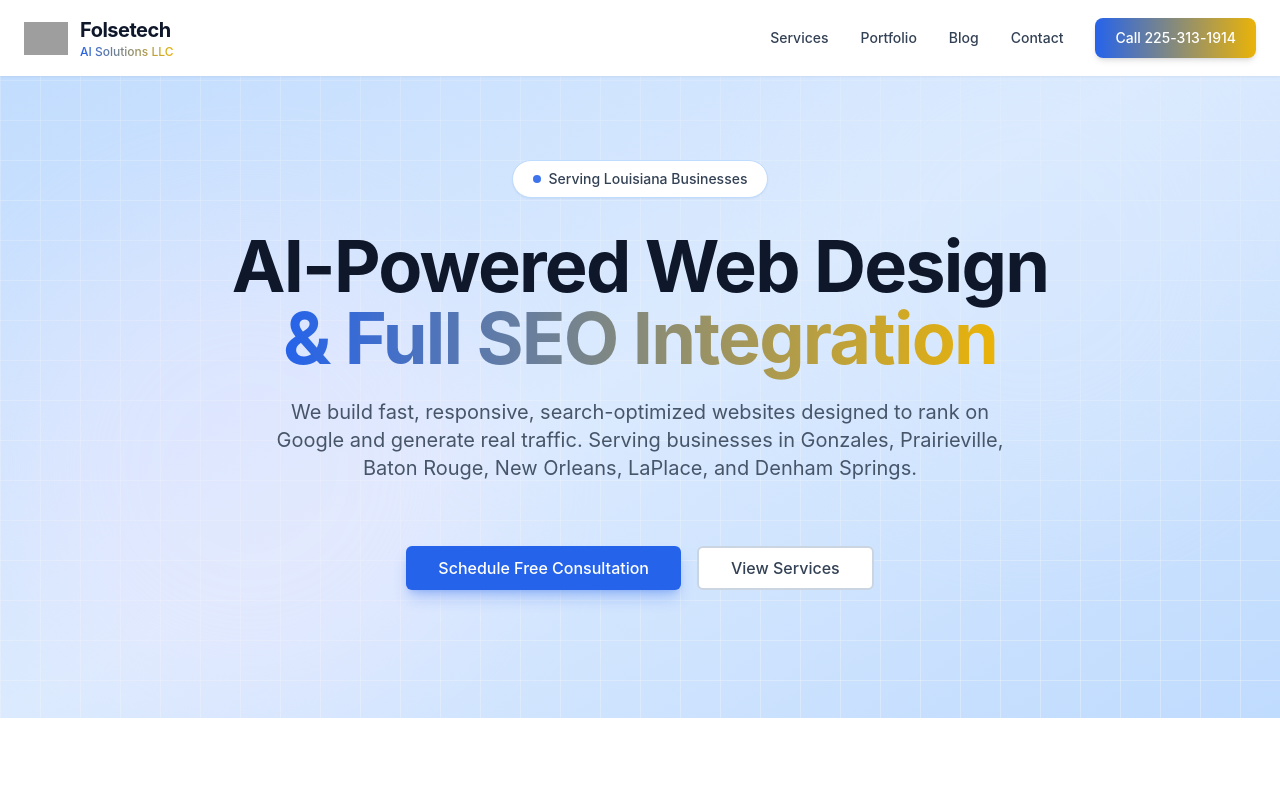
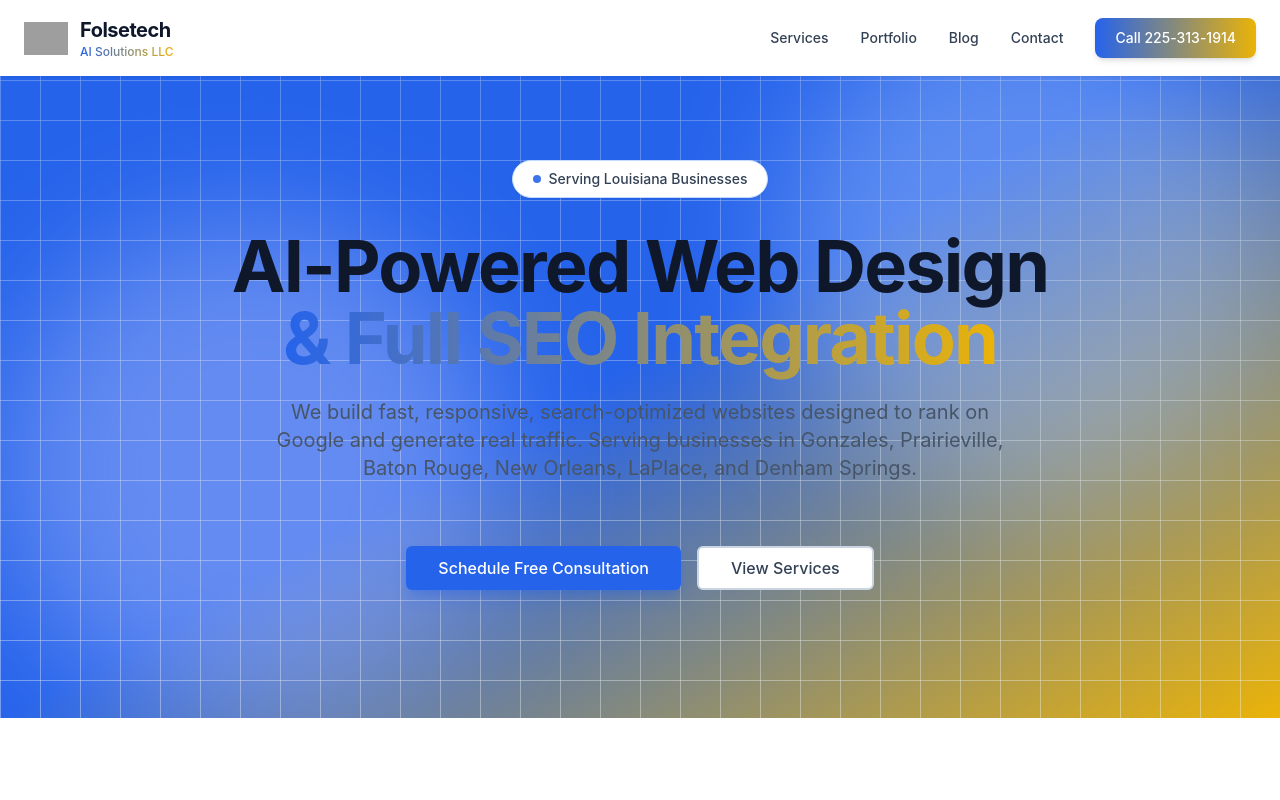
Before and after one commit to jonfolsetech-ctrl/folsetech-test-site, a Next.js app in the folder folse-tech-nextjs/: page / in a window 1280 px wide. Shown: the top 800 px of the page. Built offline with nearby package versions, Linux system fonts and the light colour scheme; no server answers; grey boxes are pictures that could not be loaded.

Commit message:
Blend hero and CTA sections with blue-to-yellow gradient to match UI theme

```diff
--- a/folse-tech-nextjs/app/page.tsx
+++ b/folse-tech-nextjs/app/page.tsx
@@ -133,7 +133,7 @@ export default function Home() {
       <Navigation />
 
       {/* Hero Section */}
-      <section className="pt-32 md:pt-40 pb-20 md:pb-32 px-4 md:px-6 bg-gradient-to-br from-blue-200 via-blue-100 to-blue-200 relative overflow-hidden">
+      <section className="pt-32 md:pt-40 pb-20 md:pb-32 px-4 md:px-6 bg-gradient-to-br from-blue-600 via-blue-600 to-yellow-500 relative overflow-hidden">
         {/* Background decoration */}
         <div className="absolute inset-0 bg-grid-slate-100 [mask-image:linear-gradient(0deg,white,rgba(255,255,255,0.6))] -z-10"></div>
         <div className="absolute top-0 right-0 w-[500px] h-[500px] bg-blue-100 rounded-full blur-3xl opacity-30 -z-10"></div>
@@ -173,7 +173,7 @@ export default function Home() {
       <HomeClient features={features} projects={projects} />
 
       {/* CTA Section */}
-      <section className="py-16 md:py-24 px-4 md:px-6 bg-gradient-to-br from-blue-600 to-blue-700 relative overflow-hidden">
+      <section className="py-16 md:py-24 px-4 md:px-6 bg-gradient-to-br from-blue-600 via-blue-600 to-yellow-500 relative overflow-hidden">
         <div className="absolute inset-0 bg-grid-white/[0.05] -z-10"></div>
         <div className="max-w-4xl mx-auto text-center space-y-6 md:space-y-8">
           <h2 className="text-3xl md:text-5xl font-bold text-white">Ready to Transform Your Louisiana Business Online?</h2>
```
